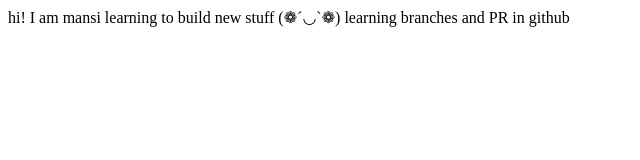
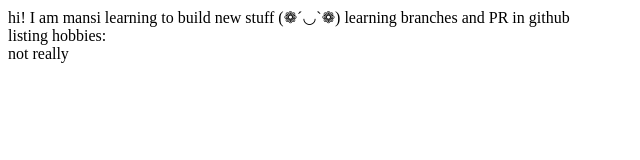
Before and after one commit to mansidhall29/demo, a plain HTML site: page index.html in a window 1280 px wide. Shown: the whole page, without its empty margins (0-640 px from the left). Drawn offline with Linux system fonts and the light colour scheme.

Commit message:
update hobbies

```diff
--- a/index.html
+++ b/index.html
@@ -10,5 +10,8 @@
     learning to build new stuff (❁´◡`❁)
 
     learning branches and PR in github
+
+    <br>listing hobbies:<br>
+    not really
 </body>
 </html>
```
